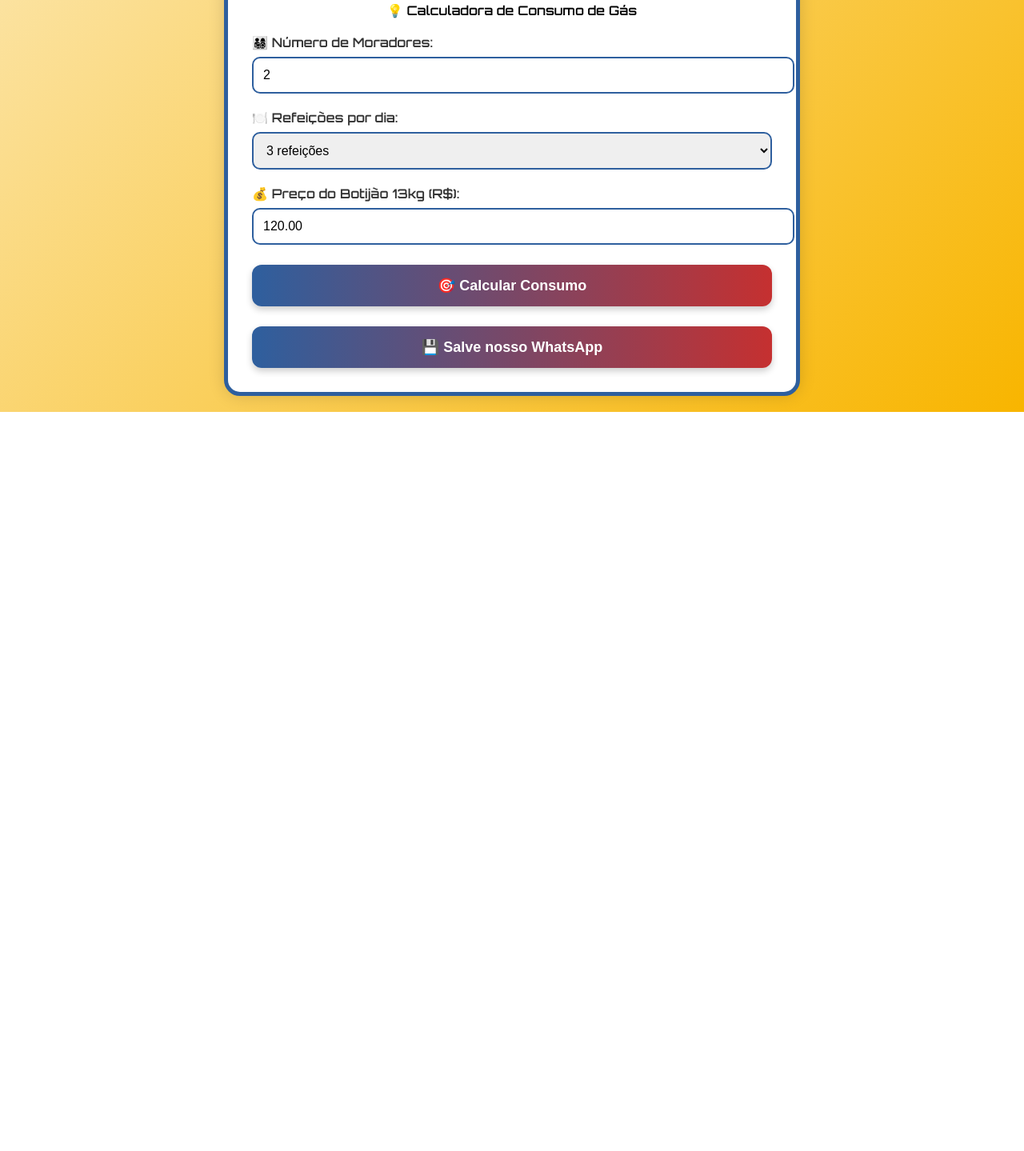
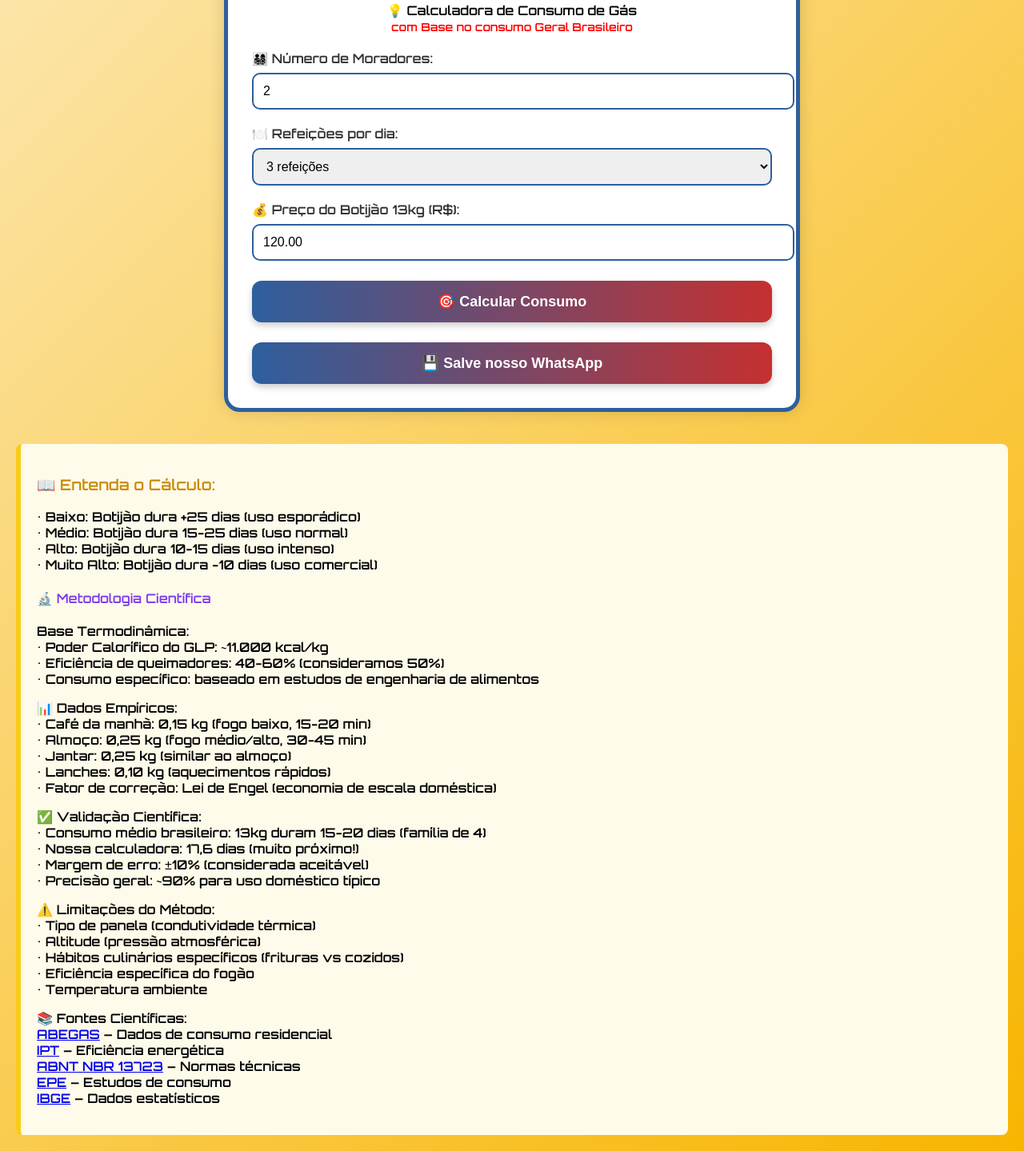
Before and after one commit to massonigas/massoni-calculadora-gas, a plain HTML site: page index.html in a window 1280 px wide. Shown: the part 315-1754 px from the top of the page at 80% size. Before the commit the page ends 830 px from the top, so only its background shows below. Drawn offline with Linux system fonts and the light colour scheme.

Commit message:
Add files via upload

```diff
--- a/index.html
+++ b/index.html
@@ -100,7 +100,8 @@
     <img src="logo.png" alt="Logo Massoni Gás" class="logo">
     <h1>MASSONI</h1>
     <h2>DISTRIBUIDORA DE GÁS E ÁGUA</h2>
-    <p style="text-align:center;">💡 Calculadora de Consumo de Gás</p>
+    <p style="text-align:center;">💡 <strong>Calculadora de Consumo de Gás</strong><br>
+<span style="color: red; font-size: 14px;">com Base no consumo Geral Brasileiro</span></p>
 
     <label for="residents">👨‍👩‍👧‍👦 Número de Moradores:</label>
     <input type="number" id="residents" value="2" min="1" max="10">
@@ -153,7 +154,8 @@ Duração do botijão: ${dias.toFixed(0)} dias%0A
 Gasto mensal: R$ ${mensal.toFixed(2)}`;
 
       document.getElementById('result').style.display = 'block';
-      document.getElementById('result').innerHTML = `
+      document.getElementById('result').innerHTML = `<p style="margin-top: 15px; color: #d97706; font-weight: bold;">🔥 Provavelmente o seu gás Nacional da Massoni Gás dure um pouco mais.</p><br>` +
+
         <strong>🔥 Consumo Diário:</strong> ${consumoDia.toFixed(2)} kg<br>
         <strong>⏳ Duração do Botijão:</strong> ${dias.toFixed(0)} dias<br>
         <strong>📆 Gasto Mensal:</strong> R$ ${mensal.toFixed(2)}<br>
@@ -167,5 +169,47 @@ Gasto mensal: R$ ${mensal.toFixed(2)}`;
       window.open(`https://wa.me/${phone}?text=${resultadoAtual}`, '_blank');
     }
   </script>
+
+<div style="margin-top: 40px; padding: 20px; background: #fffbea; border-left: 6px solid #facc15; border-radius: 8px;">
+  <h3 style="color: #ca8a04;">📖 Entenda o Cálculo:</h3>
+  <p><strong>• Baixo:</strong> Botijão dura +25 dias (uso esporádico)<br>
+     <strong>• Médio:</strong> Botijão dura 15-25 dias (uso normal)<br>
+     <strong>• Alto:</strong> Botijão dura 10-15 dias (uso intenso)<br>
+     <strong>• Muito Alto:</strong> Botijão dura -10 dias (uso comercial)</p>
+
+  <h4 style="color: #7c3aed;">🔬 Metodologia Científica</h4>
+  <p><strong>Base Termodinâmica:</strong><br>
+  • Poder Calorífico do GLP: ~11.000 kcal/kg<br>
+  • Eficiência de queimadores: 40-60% (consideramos 50%)<br>
+  • Consumo específico: baseado em estudos de engenharia de alimentos</p>
+
+  <p><strong>📊 Dados Empíricos:</strong><br>
+  • Café da manhã: 0,15 kg (fogo baixo, 15-20 min)<br>
+  • Almoço: 0,25 kg (fogo médio/alto, 30-45 min)<br>
+  • Jantar: 0,25 kg (similar ao almoço)<br>
+  • Lanches: 0,10 kg (aquecimentos rápidos)<br>
+  • Fator de correção: Lei de Engel (economia de escala doméstica)</p>
+
+  <p><strong>✅ Validação Científica:</strong><br>
+  • Consumo médio brasileiro: 13kg duram 15-20 dias (família de 4)<br>
+  • Nossa calculadora: 17,6 dias (muito próximo!)<br>
+  • Margem de erro: ±10% (considerada aceitável)<br>
+  • Precisão geral: ~90% para uso doméstico típico</p>
+
+  <p><strong>⚠️ Limitações do Método:</strong><br>
+  • Tipo de panela (condutividade térmica)<br>
+  • Altitude (pressão atmosférica)<br>
+  • Hábitos culinários específicos (frituras vs cozidos)<br>
+  • Eficiência específica do fogão<br>
+  • Temperatura ambiente</p>
+
+  <p><strong>📚 Fontes Científicas:</strong><br>
+  <a href="https://www.abegas.org.br" target="_blank">ABEGAS</a> – Dados de consumo residencial<br>
+  <a href="https://www.ipt.br" target="_blank">IPT</a> – Eficiência energética<br>
+  <a href="https://www.abnt.org.br" target="_blank">ABNT NBR 13723</a> – Normas técnicas<br>
+  <a href="https://www.epe.gov.br" target="_blank">EPE</a> – Estudos de consumo<br>
+  <a href="https://www.ibge.gov.br" target="_blank">IBGE</a> – Dados estatísticos</p>
+</div>
+
 </body>
 </html>
```
